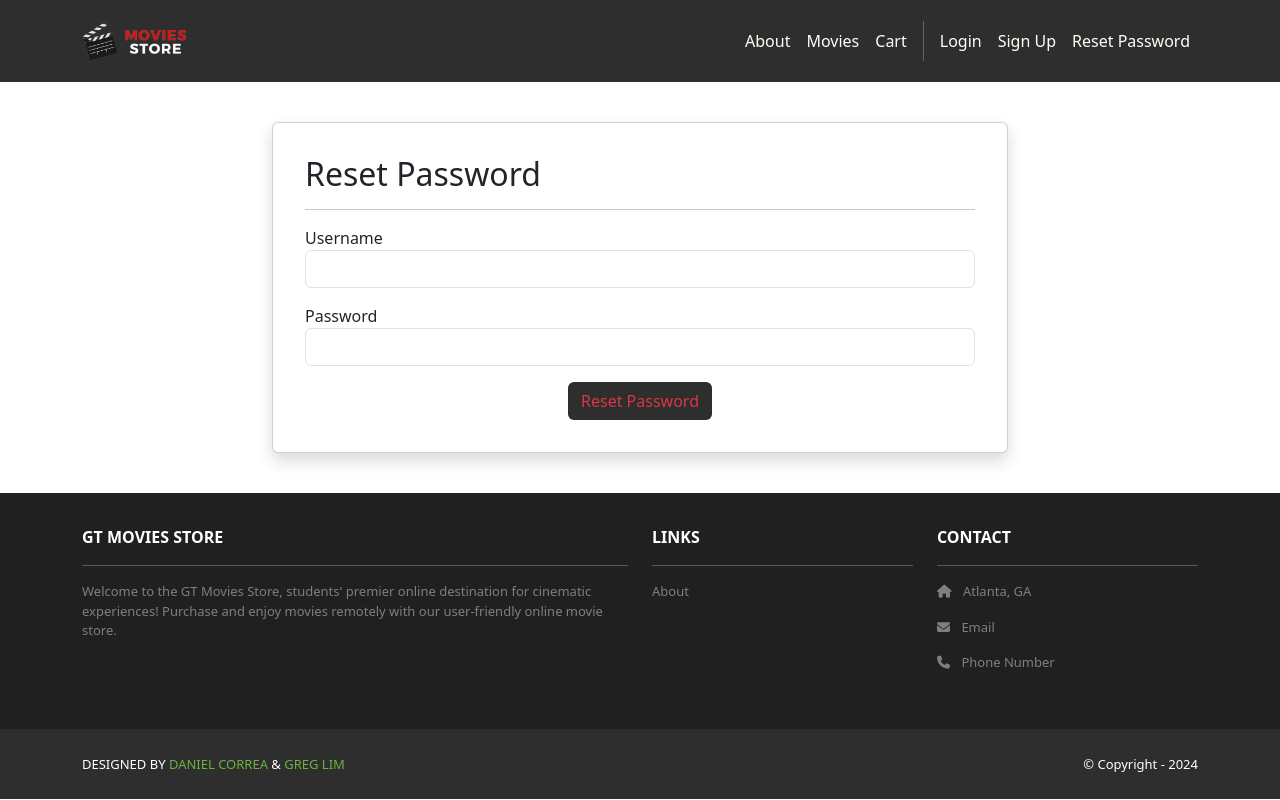
After one commit to shailenamin/GTMoviesStore, a Django app: page /accounts/resetPassword in a window 1280 px wide. The commit adds this page. Run offline with Django 5.2, Linux system fonts and the light colour scheme; some libraries are stand-ins or nearby versions.

Commit message:
Added the reset password function.

```diff
--- a/GTMoviesStore/templates/base.html
+++ b/GTMoviesStore/templates/base.html
@@ -34,6 +34,7 @@
             {% else %}
             <a class="nav-link" href="{% url 'accounts.login' %}">Login</a>
             <a class="nav-link" href="{% url 'accounts.signup' %}">Sign Up</a>
+            <a class="nav-link" href="{% url 'accounts.resetPassword' %}">Reset Password</a>
             {% endif %}
           </div>
         </div>
--- /dev/null
+++ b/accounts/templates/accounts/resetPassword.html
@@ -0,0 +1,45 @@
+{% extends 'base.html' %}
+{% block content %}
+<div class="p-3 mt-4">
+  <div class="container">
+    <div class="row justify-content-center">
+      <div class="col-md-8">
+        <div class="card shadow p-3 mb-4 rounded">
+          <div class="card-body">
+            <h2>Reset Password</h2>
+            <hr />
+            {% if template_data.error %}
+            <div class="alert alert-danger" role="alert">
+              {{ template_data.error }}
+            </div>
+            {% endif %}
+            <form method="POST">
+              {% csrf_token %}
+              <p>
+                <label for="username">Username</label>
+                <input id="username" type="text"
+                       name="username" required
+                       autocomplete="username"
+                       class="form-control">
+              </p>
+              <p>
+                <label for="password">Password</label>
+                <input id="password" type="password"
+                       name="password" required
+                       autocomplete="current-password"
+                       class="form-control">
+              </p>
+              <div class="text-center">
+                <button type="submit"
+                  class="btn bg-dark text-danger"
+                onclick="return confirm('Are you sure you want to reset your password?')">Reset Password
+                </button>
+              </div>
+            </form>
+          </div>
+        </div>
+      </div>
+    </div>
+  </div>
+</div>
+{% endblock content %}
--- a/accounts/urls.py
+++ b/accounts/urls.py
@@ -4,5 +4,6 @@ urlpatterns = [
     path('signup', views.signup, name='accounts.signup'),
     path('login/', views.login, name='accounts.login'),
     path('logout/', views.logout, name='accounts.logout'),
-    path('orders/', views.orders, name='accounts.orders')
+    path('orders/', views.orders, name='accounts.orders'),
+    path('resetPassword', views.resetPassword, name='accounts.resetPassword'),
 ]
--- a/accounts/views.py
+++ b/accounts/views.py
@@ -41,6 +41,19 @@ def signup(request):
             template_data['form'] = form
             return render(request, 'accounts/signup.html', {'template_data': template_data})
 
+def resetPassword(request):
+    template_data = {}
+    template_data['title'] = 'Reset Password'
+    if request.method == 'GET':
+        return render(request, 'accounts/resetPassword.html', {'template_data': template_data})
+    elif request.method == 'POST':
+        username = request.POST.get('username')
+        password = request.POST.get('password')
+        user = User.objects.get(username=username)
+        user.set_password(password)
+        user.save()
+        return redirect('accounts.login')
+
 @login_required
 def orders(request):
     template_data = {}
```
Also changed, not shown: db.sqlite3.
